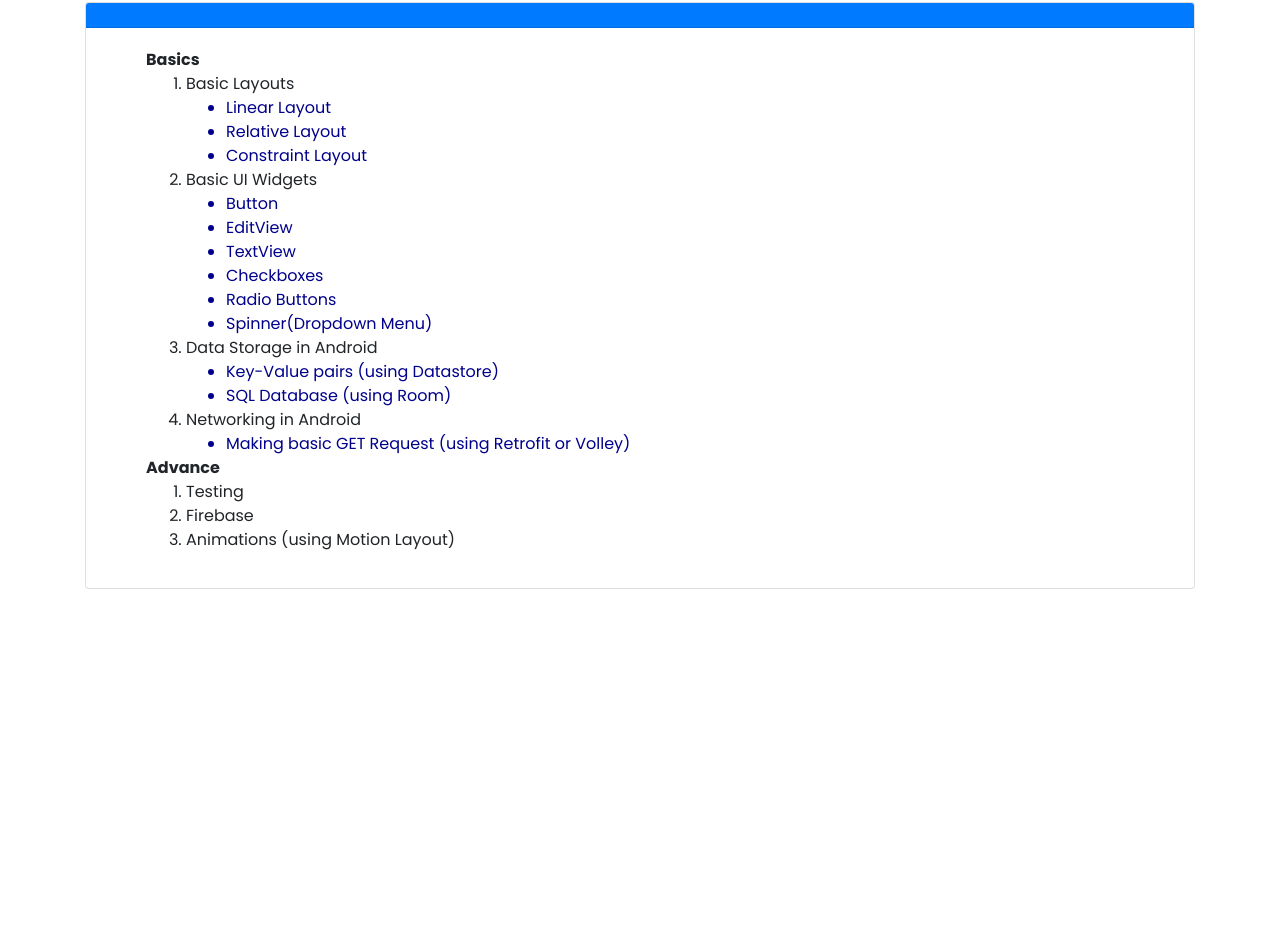
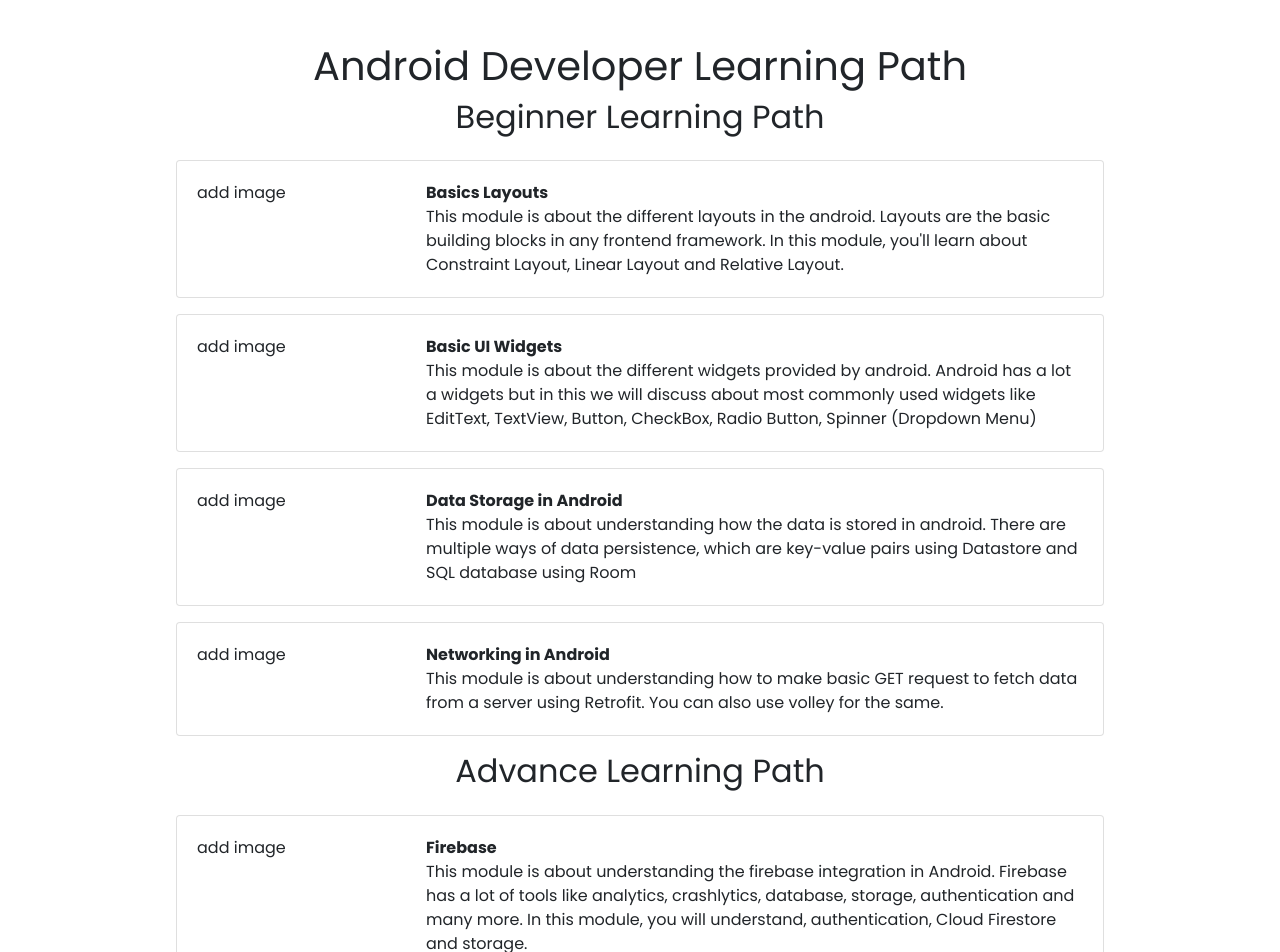
Before and after one commit to 5AbhishekSaxena/anguilar-developing-developer, an Angular app: page /home in a window 1280 px wide. Shown: the part 96-1048 px from the top of the page. Before the commit the page ends 800 px from the top, so only its background shows below. Built offline with nearby package versions, Linux system fonts and the light colour scheme.

Commit message:
Update home page ui

```diff
--- /dev/null
+++ b/src/app/home/Courses.ts
@@ -0,0 +1,4 @@
+interface Courses {
+  heading: String;
+  content: String;
+}
--- a/src/app/home/home.component.css
+++ b/src/app/home/home.component.css
@@ -9,3 +9,11 @@
 ul ol ul {
   color: darkblue;
 }
+.content {
+  display: flex;
+  margin: 82px auto 32px;
+  padding: 0 16px;
+  max-width: 960px;
+  flex-direction: column;
+  align-items: center;
+}
--- a/src/app/home/home.component.html
+++ b/src/app/home/home.component.html
@@ -1,44 +1,38 @@
-<h3>Android Developer Learning Path</h3>
+<div class="content">
+  <h1>Android Developer Learning Path</h1>
 
-<div class="container">
-  <div class="card">
-    <div class="card-header bg-primary text-white"></div>
+  <h2 class="display-5">Beginner Learning Path</h2>
+  <div
+    class="card mt-3"
+    *ngFor="let course of basicCourses"
+    style="width: 100%"
+  >
     <div class="card-body">
-      <ul type="none">
-        <li><strong>Basics</strong></li>
-        <ol>
-          <li>Basic Layouts</li>
-          <ul type="disc">
-            <li>Linear Layout</li>
-            <li>Relative Layout</li>
-            <li>Constraint Layout</li>
-          </ul>
-          <li>Basic UI Widgets</li>
-          <ul type="disc">
-            <li>Button</li>
-            <li>EditView</li>
-            <li>TextView</li>
-            <li>Checkboxes</li>
-            <li>Radio Buttons</li>
-            <li>Spinner(Dropdown Menu)</li>
-          </ul>
-          <li>Data Storage in Android</li>
-          <ul type="disc">
-            <li>Key-Value pairs (using Datastore)</li>
-            <li>SQL Database (using Room)</li>
-          </ul>
-          <li>Networking in Android</li>
-          <ul type="disc">
-            <li>Making basic GET Request (using Retrofit or Volley)</li>
-          </ul>
-        </ol>
-        <li><strong>Advance</strong></li>
-        <ol>
-          <li>Testing</li>
-          <li>Firebase</li>
-          <li>Animations (using Motion Layout)</li>
-        </ol>
-      </ul>
+      <div class="row">
+        <div class="col-md-3">add image</div>
+        <div class="col-md-9">
+          <strong>{{ course.heading }}</strong
+          ><br />
+          {{ course.content }}
+        </div>
+      </div>
+    </div>
+  </div>
+  <h2 class="mt-3">Advance Learning Path</h2>
+  <div
+    class="card mt-3"
+    *ngFor="let course of advanceCourses"
+    style="width: 100%"
+  >
+    <div class="card-body">
+      <div class="row">
+        <div class="col-md-3">add image</div>
+        <div class="col-md-9">
+          <strong>{{ course.heading }}</strong
+          ><br />
+          {{ course.content }}
+        </div>
+      </div>
     </div>
   </div>
 </div>
--- a/src/app/home/home.component.ts
+++ b/src/app/home/home.component.ts
@@ -3,13 +3,51 @@ import { Component, OnInit } from '@angular/core';
 @Component({
   selector: 'app-home',
   templateUrl: './home.component.html',
-  styleUrls: ['./home.component.css']
+  styleUrls: ['./home.component.css'],
 })
 export class HomeComponent implements OnInit {
+  basicCourses: Courses[] = [
+    {
+      heading: 'Basics Layouts',
+      content:
+        "This module is about the different layouts in the android. Layouts are the basic building blocks in any frontend framework. In this module, you'll learn about Constraint Layout, Linear Layout and Relative Layout.",
+    },
+    {
+      heading: 'Basic UI Widgets',
+      content:
+        'This module is about the different widgets provided by android. Android has a lot a widgets but in this we will discuss about most commonly used widgets like EditText, TextView, Button, CheckBox, Radio Button, Spinner (Dropdown Menu)',
+    },
+    {
+      heading: 'Data Storage in Android',
+      content:
+        'This module is about understanding how the data is stored in android. There are multiple ways of data persistence, which are key-value pairs using Datastore and SQL database using Room',
+    },
+    {
+      heading: 'Networking in Android',
+      content:
+        'This module is about understanding how to make basic GET request to fetch data from a server using Retrofit. You can also use volley for the same.',
+    },
+  ];
 
-  constructor() { }
+  advanceCourses: Courses[] = [
+    {
+      heading: 'Firebase',
+      content:
+        'This module is about understanding the firebase integration in Android. Firebase has a lot of tools like analytics, crashlytics, database, storage, authentication and many more. In this module, you will understand, authentication, Cloud Firestore and storage.',
+    },
+    {
+      heading: 'Testing',
+      content:
+        'This module is about understanding the basics of testing in android which is integration testing and unit testing',
+    },
+    {
+      heading: 'Animations',
+      content:
+        'This module is about understanding the basic animations using Motion Layout.',
+    },
+  ];
 
-  ngOnInit(): void {
-  }
+  constructor() {}
 
+  ngOnInit(): void {}
 }
```
